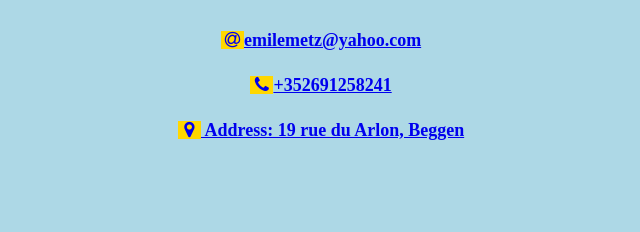
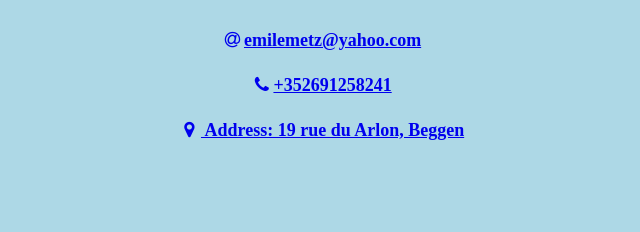
Before and after one commit to NourisGr/nourisgr.github.io, a PHP site: page /contact.html in a window 1280 px wide, with the pointer over the restyled element. Shown: the part 431-663 px from the top of the page, without its empty margins (319-959 px from the left). Run offline with PHP 8.4, Linux system fonts and the light colour scheme.

Commit message:
Update main.css

```diff
--- a/include/css/main.css
+++ b/include/css/main.css
@@ -20,7 +20,7 @@
     line-height: 50px;
   }
 
-  body a:hover, .fa:hover, li {
+  body a:hover, .fa:hover {
     background-color:gold;
 
   }
```
